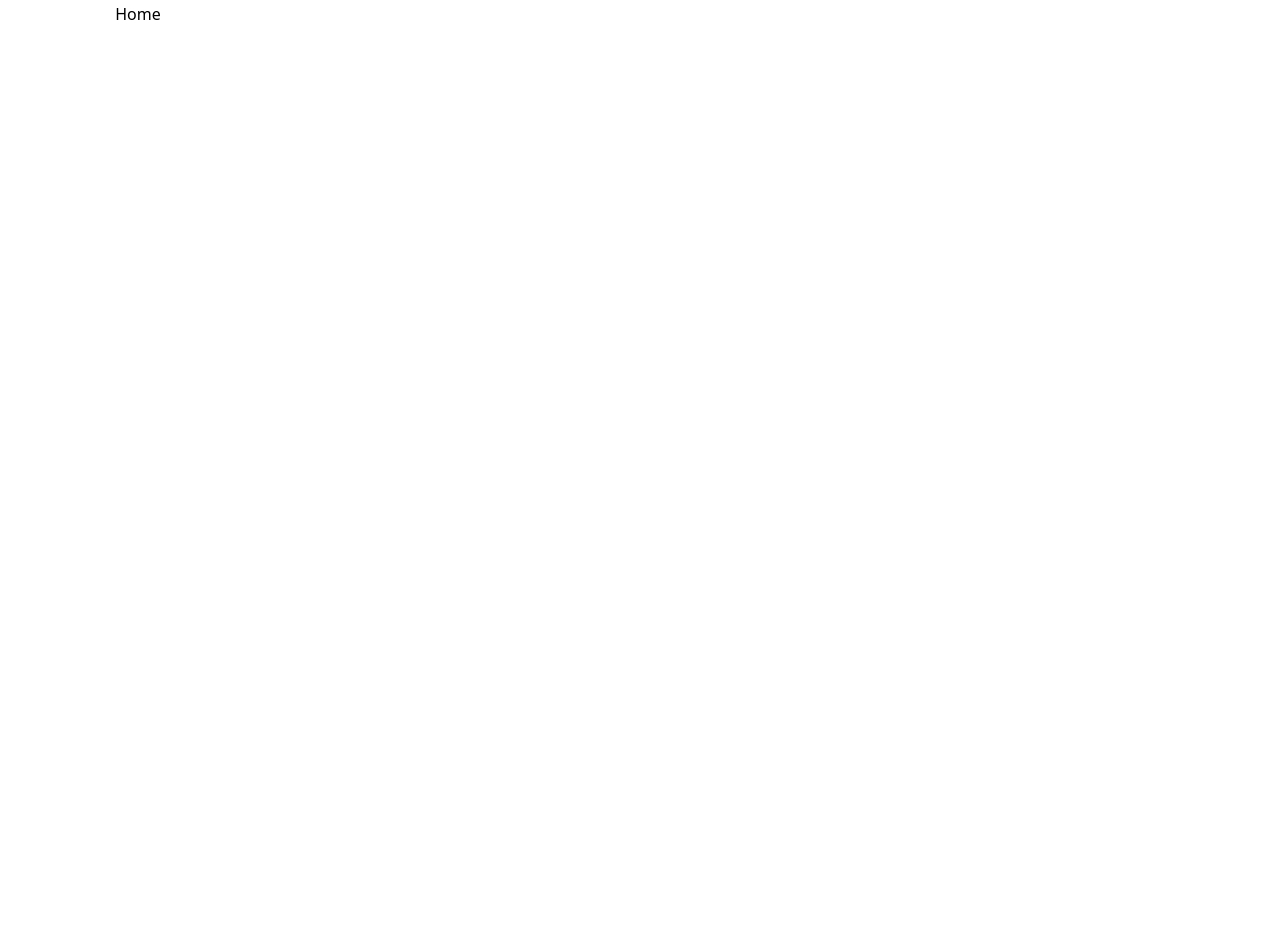
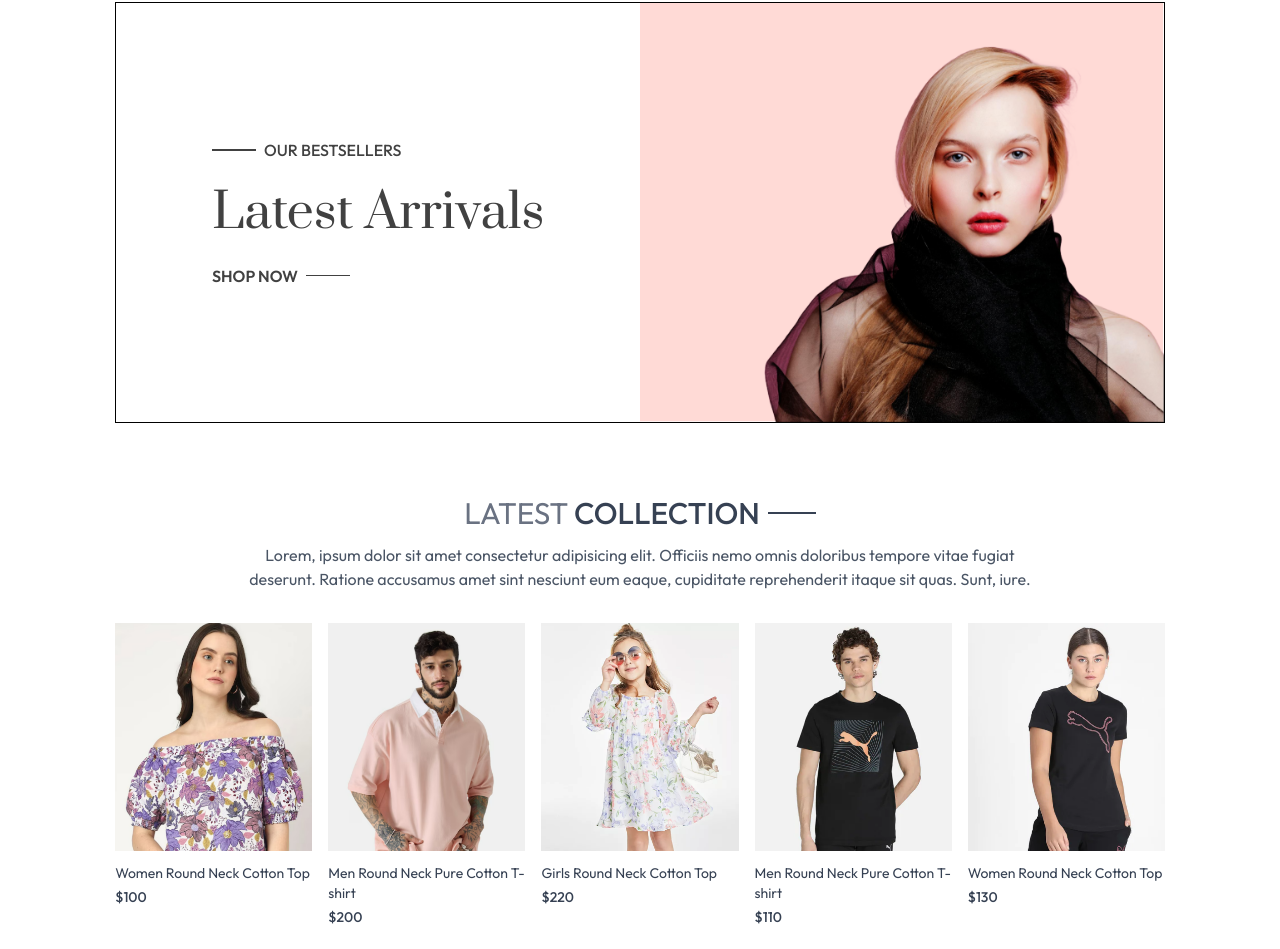
Before and after one commit to galdea/ecommerce-app, a React (Vite) app: page / in a window 1280 px wide. Shown: the part 109-1058 px from the top of the page. Before the commit the page ends 800 px from the top, so only its background shows below. Built offline with nearby package versions, Linux system fonts and the light colour scheme.

Commit message:
Hero section rendering latest collection

```diff
--- a/src/App.jsx
+++ b/src/App.jsx
@@ -13,7 +13,7 @@ import Product from './pages/Product';
 
 const App = () => {
   return (
-    <div className="px-4 sm:px-[5vw] mdLpx-[7w] lg:px-[9vw]">
+    <div className="px-4 sm:px-[5vw] md:px-[7w] lg:px-[9vw]">
       <Navbar />
       <Routes>
         <Route path="/" element={<Home />} />
--- /dev/null
+++ b/src/components/Hero.jsx
@@ -0,0 +1,29 @@
+import React from 'react';
+import { assets } from '../assets/assets';
+
+function Hero() {
+  return (
+    <div className="flex flex-col sm:flex-row border border-gray 400">
+      {/* Hero Left Side */}
+      <div className="w-full sm:w-full sm:w-1/2 flex items-center justify-center py-10 sm:py-0">
+        <div className="text-[#414141]">
+          <div className="flex items-center gap-2">
+            <p className="w-8 md:w-11 h-[2px] bg-[#414141]"></p>
+            <p className="font-medium text-sm md:text-base">OUR BESTSELLERS</p>
+          </div>
+          <h1 className="prata-regular text-3xl sm:py-3 lg:text-5xl leading-relaxed">
+            Latest Arrivals
+          </h1>
+          <div className="flex items-center gap-2">
+            <p className="font-semibold text-sm md:text-base">SHOP NOW</p>
+            <p className="w-8 md:w-11 h-[1px] bg-[#414141]"></p>
+          </div>
+        </div>
+      </div>
+      {/* Hero Right Side */}
+      <img className="w-full sm:w-1/2" src={assets.hero_img} alt="" />
+    </div>
+  );
+}
+
+export default Hero;
--- /dev/null
+++ b/src/components/LatestCollection.jsx
@@ -0,0 +1,43 @@
+import React, { useContext, useEffect, useState } from 'react';
+import { ShopContext } from '../context/ShopContext';
+import ProductItem from './ProductItem';
+import Title from './Title';
+
+function LatestCollection() {
+  const { products } = useContext(ShopContext);
+  const [latestProducts, setLatestProducts] = useState([]);
+
+  useEffect(() => {
+    setLatestProducts(products.slice(0, 10));
+  }, []);
+
+  return (
+    <div className="my-10">
+      <div className="text-center py-8 text-3xl">
+        <Title text1={'LATEST'} text2={'COLLECTION'} />
+        <p className="w-3/4 m-auto text-xs sm:text-sm md:text-base text-gray-600">
+          Lorem, ipsum dolor sit amet consectetur adipisicing elit. Officiis
+          nemo omnis doloribus tempore vitae fugiat deserunt. Ratione accusamus
+          amet sint nesciunt eum eaque, cupiditate reprehenderit itaque sit
+          quas. Sunt, iure.
+        </p>
+      </div>
+
+      {/* Rendering Products*/}
+
+      <div className="grid grid-cols-2 sm:grid-cols-3 md:grid-cols-5 lg:grid-cols-5 gap-4 gap-y-6">
+        {latestProducts.map((item, index) => (
+          <ProductItem
+            key={index}
+            id={item._id}
+            image={item.image}
+            name={item.name}
+            price={item.price}
+          />
+        ))}
+      </div>
+    </div>
+  );
+}
+
+export default LatestCollection;
--- a/src/components/Navbar.jsx
+++ b/src/components/Navbar.jsx
@@ -55,14 +55,50 @@ const Navbar = () => {
           alt=""
         />
       </div>
-
-      {/* Sidebar menu for small screens
-
+      {/* Sidebar menu for small screens*/}
       <div
-        className={
-          "absolute to=0 right=0 bottom=0 overflow-hidden bg-white transition-all ${visible ? 'w-full' : 'w-0'}"
-        }
-      ></div> */}
+        className={`absolute to=0 right=0 bottom=0 overflow-hidden bg-white transition-all ${
+          visible ? 'w-full' : 'w-0'
+        }`}
+      >
+        <div className="flex flex-col text-gray-600">
+          <div
+            onClick={() => setVisible(false)}
+            className="flex items-center gap-4 p-3 cursor-pointer"
+          >
+            <img className="h-4 rotate-180" src={assets.dropdown_icon} alt="" />
+            <p>Back</p>
+          </div>
+          <NavLink
+            onClick={() => setVisible(false)}
+            className="py-2 pl-6 border"
+            to="/"
+          >
+            HOME
+          </NavLink>
+          <NavLink
+            onClick={() => setVisible(false)}
+            className="py-2 pl-6 border"
+            to="/collection"
+          >
+            COLLECTION
+          </NavLink>
+          <NavLink
+            onClick={() => setVisible(false)}
+            className="py-2 pl-6 border"
+            to="/about"
+          >
+            ABOUT
+          </NavLink>
+          <NavLink
+            onClick={() => setVisible(false)}
+            className="py-2 pl-6 border"
+            to="/contact"
+          >
+            HOME
+          </NavLink>
+        </div>
+      </div>
     </div>
   );
 };
--- /dev/null
+++ b/src/components/ProductItem.jsx
@@ -0,0 +1,27 @@
+import React, { useContext } from 'react';
+import { Link } from 'react-router-dom';
+import { ShopContext } from '../context/ShopContext';
+
+const ProductItem = ({ id, image, name, price }) => {
+  const { currency } = useContext(ShopContext);
+
+  return (
+    <Link className="text-gray-700 cursor-pointer" to={`/product/${id}`}>
+      <div className="overflow-hidden">
+        <img
+          className="hover:scale-110 transition ease-in-out"
+          src={image[0]}
+          alt=""
+        />
+      </div>
+      <p className="pt-3 pb-1 text-sm">{name}</p>
+
+      <p className="text-sm font-medium">
+        {currency}
+        {price}
+      </p>
+    </Link>
+  );
+};
+
+export default ProductItem;
--- /dev/null
+++ b/src/components/Title.jsx
@@ -0,0 +1,14 @@
+import React from 'react';
+
+const Title = ({ text1, text2 }) => {
+  return (
+    <div className="inline-flex gap-2 items-center mb-3">
+      <p className="text-gray-500">
+        {text1} <span className="text-gray-700 font-medium">{text2}</span>
+      </p>
+      <p className="w-8 sm:w-12 h-[2px] bg-gray-700"></p>
+    </div>
+  );
+};
+
+export default Title;
--- /dev/null
+++ b/src/context/ShopContext.jsx
@@ -0,0 +1,21 @@
+import React, { createContext } from 'react';
+import { products } from '../assets/assets';
+
+export const ShopContext = createContext();
+
+const ShopContextProvider = (props) => {
+  const currency = '$';
+  const delivery_fee = 10;
+
+  const value = {
+    products,
+    currency,
+    delivery_fee,
+  };
+
+  return (
+    <ShopContext.Provider value={value}>{props.children}</ShopContext.Provider>
+  );
+};
+
+export default ShopContextProvider;
--- a/src/index.css
+++ b/src/index.css
@@ -1 +1,17 @@
+@import url('https://fonts.googleapis.com/css2?family=Outfit:wght@100..900&family=Prata&display=swap');
+
 @import 'tailwindcss';
+
+a.active hr {
+  display: block;
+}
+
+.prata-regular {
+  font-family: 'Prata', serif;
+  font-weight: 400;
+  font-style: normal;
+}
+
+* {
+  font-family: Outfit;
+}
--- a/src/main.jsx
+++ b/src/main.jsx
@@ -3,9 +3,12 @@ import React, { StrictMode } from 'react';
 import { createRoot } from 'react-dom/client';
 import { BrowserRouter } from 'react-router-dom';
 import App from './App.jsx';
+import ShopContextProvider from './context/ShopContext.jsx';
 
 createRoot(document.getElementById('root')).render(
   <BrowserRouter>
-    <App />
+    <ShopContextProvider>
+      <App />
+    </ShopContextProvider>
   </BrowserRouter>,
 );
--- a/src/pages/Home.jsx
+++ b/src/pages/Home.jsx
@@ -1,7 +1,14 @@
 import React from 'react';
+import Hero from '../components/Hero';
+import LatestCollection from '../components/LatestCollection';
 
 const Home = () => {
-  return <div>Home</div>;
+  return (
+    <div>
+      <Hero />
+      <LatestCollection />
+    </div>
+  );
 };
 
 export default Home;
```
